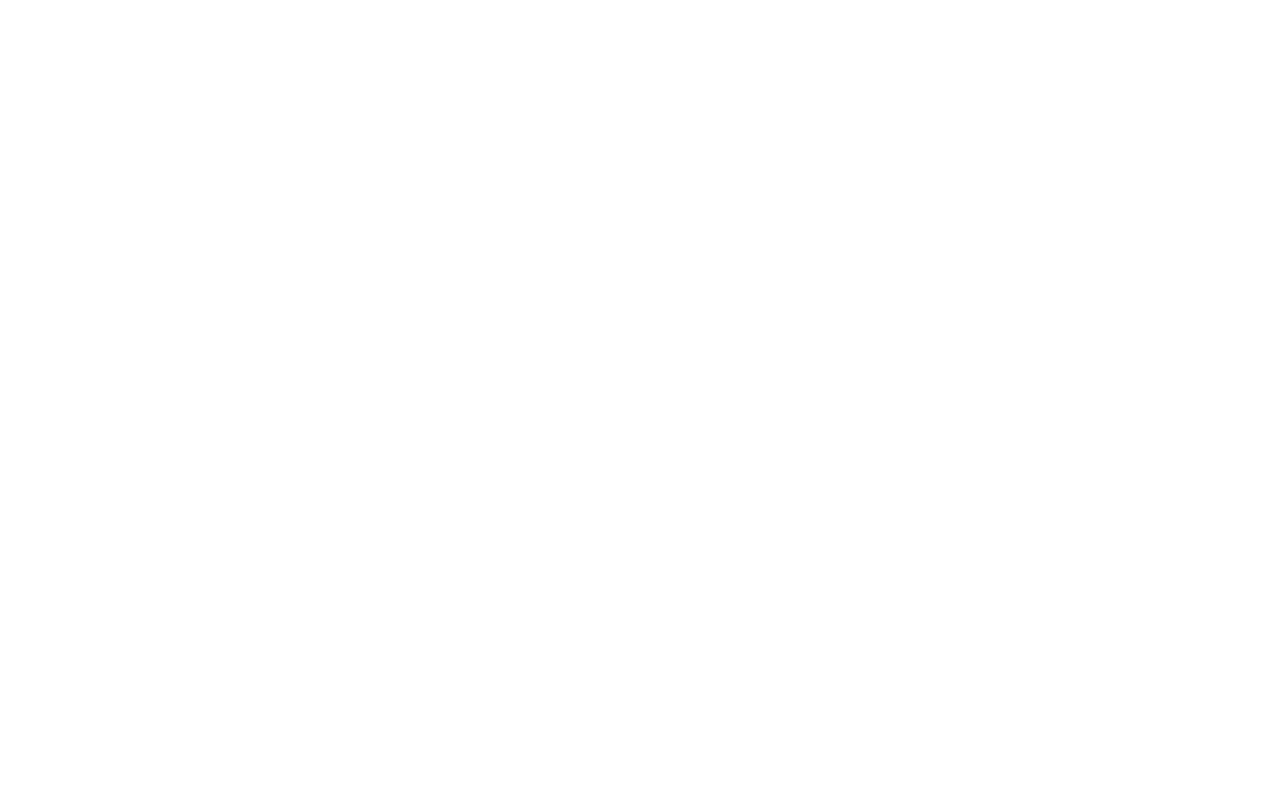
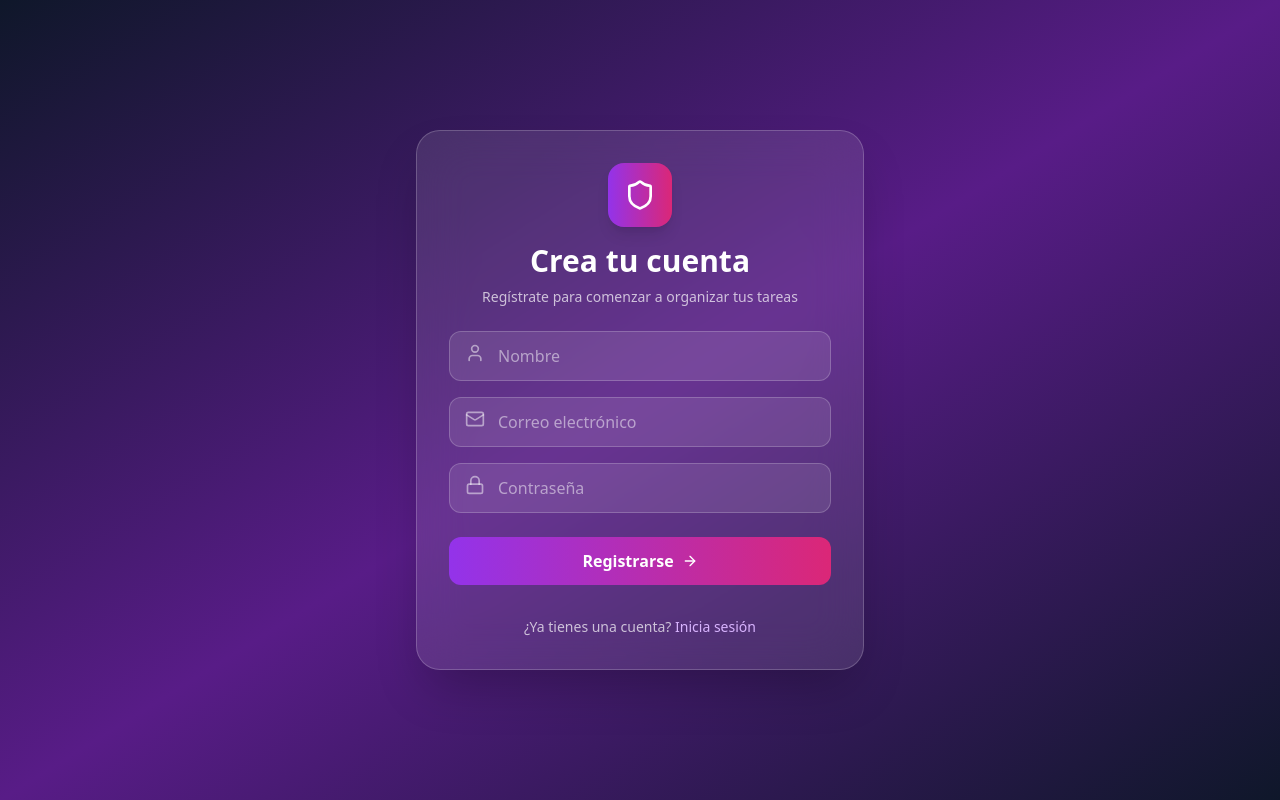
Before and after one commit to Manvepa/myTaskFullStack, a React (Vite) app in the folder frontend/my-task-frontend/: page /register in a window 1280 px wide. Before the commit this address had no page. Built offline with nearby package versions, Linux system fonts and the light colour scheme.

Commit message:
interfazRegister

```diff
--- a/frontend/my-task-frontend/src/App.jsx
+++ b/frontend/my-task-frontend/src/App.jsx
@@ -4,12 +4,14 @@
 import Login from './pages/Login';
 import TaskList from './pages/TaskList';
 import PrivateRoute from './components/PrivateRoute';
+import Register from './pages/Register';
 
 function App() {
   return (
     <Routes>
       <Route path="/login" element={<Login />} />
       <Route path="/" element={<Login />} />
+      <Route path="/register" element={<Register />} />
       {/* Rutas protegidas */}
       <Route element={<PrivateRoute />}>
         <Route path="/tasks" element={<TaskList />} />
--- a/frontend/my-task-frontend/src/pages/Login.jsx
+++ b/frontend/my-task-frontend/src/pages/Login.jsx
@@ -46,19 +46,19 @@
 
   return (
   <div className="min-h-screen relative overflow-hidden bg-gradient-to-br from-slate-900 via-purple-900 to-slate-900">
-      {/* Animated background elements */}
-      <div className="absolute inset-0 overflow-hidden">
-        <div className="absolute top-20 left-20 w-72 h-72 bg-gradient-to-r from-purple-500/30 to-pink-500/30 rounded-full blur-3xl animate-pulse"></div>
-        <div className="absolute bottom-20 right-20 w-80 h-80 bg-gradient-to-r from-blue-500/20 to-cyan-500/20 rounded-full blur-3xl animate-pulse" style={{ animationDelay: '1s' }}></div>
-        <div className="absolute top-1/2 left-1/2 transform -translate-x-1/2 -translate-y-1/2 w-96 h-96 bg-gradient-to-r from-indigo-500/10 to-purple-500/10 rounded-full blur-3xl animate-spin" style={{ animationDuration: '20s' }}></div>
-        <div className="absolute inset-0 bg-grid-pattern opacity-5"></div>
+    {/* Fondos decorativos con pointer-events-none */}
+    <div className="absolute inset-0 overflow-hidden pointer-events-none">
+      <div className="absolute top-20 left-20 w-72 h-72 bg-gradient-to-r from-purple-500/30 to-pink-500/30 rounded-full blur-3xl animate-pulse pointer-events-none"></div>
+      <div className="absolute bottom-20 right-20 w-80 h-80 bg-gradient-to-r from-blue-500/20 to-cyan-500/20 rounded-full blur-3xl animate-pulse pointer-events-none" style={{ animationDelay: '1s' }}></div>
+      <div className="absolute top-1/2 left-1/2 transform -translate-x-1/2 -translate-y-1/2 w-96 h-96 bg-gradient-to-r from-indigo-500/10 to-purple-500/10 rounded-full blur-3xl animate-spin pointer-events-none" style={{ animationDuration: '20s' }}></div>
+      <div className="absolute inset-0 bg-grid-pattern opacity-5 pointer-events-none"></div>
     </div>
 
-      <div className="absolute inset-0">
+    <div className="absolute inset-0 pointer-events-none">
       {[...Array(15)].map((_, i) => (
         <div
           key={i}
-            className="absolute w-1 h-1 bg-white rounded-full animate-twinkle"
+          className="absolute w-1 h-1 bg-white rounded-full animate-twinkle pointer-events-none"
           style={{
             left: `${Math.random() * 100}%`,
             top: `${Math.random() * 100}%`,
@@ -72,27 +72,28 @@
     <div className="relative z-10 min-h-screen flex items-center justify-center p-4">
       <form onSubmit={handleSubmit} className="w-full max-w-md">
         <div className="bg-white/10 backdrop-blur-2xl border border-white/20 rounded-3xl p-8 shadow-2xl relative overflow-hidden">
-            <div className="absolute inset-0 bg-gradient-to-br from-white/10 via-transparent to-transparent rounded-3xl"></div>
+          <div className="absolute inset-0 bg-gradient-to-br from-white/10 via-transparent to-transparent rounded-3xl pointer-events-none"></div>
 
+          {/* Encabezado */}
           <div className="relative z-10 text-center mb-8">
             <div className="relative mx-auto w-20 h-20 mb-6">
-                <div className="absolute inset-0 bg-gradient-to-r from-purple-500 to-pink-500 rounded-2xl blur-lg opacity-75 animate-pulse"></div>
+              <div className="absolute inset-0 bg-gradient-to-r from-purple-500 to-pink-500 rounded-2xl blur-lg opacity-75 animate-pulse pointer-events-none"></div>
               <div className="relative bg-gradient-to-r from-purple-600 to-pink-600 rounded-2xl w-full h-full flex items-center justify-center shadow-xl">
                 <Shield className="w-10 h-10 text-white" />
               </div>
             </div>
-
             <h1 className="text-4xl font-bold text-white mb-2 tracking-tight">Bienvenido</h1>
             <p className="text-white/70 text-sm">Ingresa a tu cuenta para continuar</p>
           </div>
 
+          {/* Inputs */}
           <div className="space-y-6 relative z-10">
             {error && <div className="text-sm text-red-400 text-center">{error}</div>}
 
             <div className="space-y-2">
               <label className="block text-sm font-medium text-white/90 pl-1">Correo electrónico</label>
               <div className="relative group">
-                  <div className="absolute inset-0 bg-gradient-to-r from-purple-500/20 to-pink-500/20 rounded-xl blur opacity-0 group-hover:opacity-100 transition-opacity duration-300"></div>
+                <div className="absolute inset-0 bg-gradient-to-r from-purple-500/20 to-pink-500/20 rounded-xl blur opacity-0 group-hover:opacity-100 transition-opacity duration-300 pointer-events-none"></div>
                 <div className="relative flex items-center">
                   <div className="absolute left-4 z-10">
                     <Mail className="w-5 h-5 text-white/50" />
@@ -112,7 +113,7 @@
             <div className="space-y-2">
               <label className="block text-sm font-medium text-white/90 pl-1">Contraseña</label>
               <div className="relative group">
-                  <div className="absolute inset-0 bg-gradient-to-r from-purple-500/20 to-pink-500/20 rounded-xl blur opacity-0 group-hover:opacity-100 transition-opacity duration-300"></div>
+                <div className="absolute inset-0 bg-gradient-to-r from-purple-500/20 to-pink-500/20 rounded-xl blur opacity-0 group-hover:opacity-100 transition-opacity duration-300 pointer-events-none"></div>
                 <div className="relative flex items-center">
                   <div className="absolute left-4 z-10">
                     <Lock className="w-5 h-5 text-white/50" />
@@ -132,6 +133,7 @@
               </div>
             </div>
 
+            {/* Recordarme y Olvidé contraseña */}
             <div className="flex items-center justify-between text-sm">
               <label className="flex items-center space-x-2 cursor-pointer group">
                 <input type="checkbox" className="sr-only" />
@@ -141,8 +143,9 @@
               <a href="#" className="text-purple-300 hover:text-purple-200 transition-colors duration-200 font-medium">¿Olvidaste tu contraseña?</a>
             </div>
 
+            {/* Botón de inicio */}
             <div className="relative group">
-                <div className="absolute inset-0 bg-gradient-to-r from-purple-600 to-pink-600 rounded-xl blur group-hover:blur-lg transition-all duration-300"></div>
+              <div className="absolute inset-0 bg-gradient-to-r from-purple-600 to-pink-600 rounded-xl blur group-hover:blur-lg transition-all duration-300 pointer-events-none"></div>
               <button type="submit" className="relative w-full bg-gradient-to-r from-purple-600 to-pink-600 hover:from-purple-700 hover:to-pink-700 text-white font-semibold py-4 px-6 rounded-xl shadow-lg transform hover:scale-[1.02] active:scale-[0.98] transition-all duration-300 flex items-center justify-center space-x-2">
                 <span>Iniciar sesión</span>
                 <ArrowRight className="w-5 h-5 group-hover:translate-x-1 transition-transform duration-200" />
@@ -150,37 +153,22 @@
             </div>
           </div>
 
-            {/* Divider */}
-            <div className="relative my-8">
-              <div className="absolute inset-0 flex items-center">
-                <div className="w-full border-t border-white/20"></div>
-              </div>
-              <div className="relative flex justify-center">
-                <span className="px-4 bg-gradient-to-r from-slate-900/50 to-purple-900/50 text-white/60 text-sm rounded-full">o continúa con</span>
-              </div>
-            </div>
-
-            {/* Social buttons */}
-            <div className="grid grid-cols-2 gap-4 mb-6">
-              <button className="flex items-center justify-center px-4 py-3 bg-white/10 border border-white/20 rounded-xl hover:bg-white/20 transition-all duration-300 group">
-                <div className="w-5 h-5 bg-gradient-to-r from-red-500 to-yellow-500 rounded mr-2"></div>
-                <span className="text-white/80 text-sm font-medium group-hover:text-white transition-colors duration-200">Google</span>
+          {/* Enlace a registro */}
+          <div className="mt-6 text-center">
+            <p className="text-white/70 text-sm">
+              ¿No tienes una cuenta?{' '}
+              <button
+                type="button"
+                onClick={() => navigate('/register')}
+                className="text-purple-300 hover:text-purple-200 font-medium"
+              >
+                Regístrate
               </button>
-              <button className="flex items-center justify-center px-4 py-3 bg-white/10 border border-white/20 rounded-xl hover:bg-white/20 transition-all duration-300 group">
-                <div className="w-5 h-5 bg-gradient-to-r from-blue-600 to-blue-800 rounded mr-2"></div>
-                <span className="text-white/80 text-sm font-medium group-hover:text-white transition-colors duration-200">Facebook</span>
-              </button>
-            </div>
-
-            <div className="text-center">
-              <p className="text-white/60 text-sm">
-                ¿No tienes una cuenta?{' '}
-                <a href="#" className="text-purple-300 hover:text-purple-200 font-semibold transition-colors duration-200">Regístrate aquí</a>
             </p>
           </div>
         </div>
 
-          {/* Trust & footer */}
+        {/* Información al pie */}
         <div className="mt-8 flex items-center justify-center space-x-6">
           <div className="flex items-center space-x-2 text-white/60">
             <Shield className="w-4 h-4" /><span className="text-xs">Seguro</span>
@@ -201,9 +189,9 @@
         </div>
       </form>
     </div>
-
   </div>
 );
+
 }
 
 export default Login;
--- /dev/null
+++ b/frontend/my-task-frontend/src/pages/Register.jsx
@@ -0,0 +1,113 @@
+import React, { useState } from 'react';
+import { Mail, Lock, User, ArrowRight, Shield } from 'lucide-react';
+import { useNavigate } from 'react-router-dom';
+import API from '../api';
+
+function Register() {
+  const navigate = useNavigate();
+  const [formData, setFormData] = useState({
+    name: '',
+    email: '',
+    password: ''
+  });
+  const [error, setError] = useState('');
+  const [success, setSuccess] = useState('');
+
+  const handleChange = e => {
+    setFormData({ ...formData, [e.target.name]: e.target.value });
+  };
+
+  const handleSubmit = async e => {
+    e.preventDefault();
+    setError('');
+    setSuccess('');
+    try {
+      const res = await API.post('/auth/register', formData);
+      setSuccess('Registro exitoso, redirigiendo...');
+      setTimeout(() => navigate('/login'), 2000);
+    } catch (err) {
+      setError(err.response?.data?.message || 'Error al registrar');
+    }
+  };
+
+  return (
+    <div className="min-h-screen bg-gradient-to-br from-slate-900 via-purple-900 to-slate-900 flex justify-center items-center px-4">
+      <form onSubmit={handleSubmit} className="bg-white/10 p-8 rounded-3xl shadow-2xl backdrop-blur-xl w-full max-w-md space-y-6 relative border border-white/20">
+        <div className="text-center">
+          <div className="mx-auto w-16 h-16 mb-4 bg-gradient-to-r from-purple-600 to-pink-600 rounded-2xl flex items-center justify-center shadow-lg">
+            <Shield className="text-white w-8 h-8" />
+          </div>
+          <h2 className="text-3xl text-white font-bold">Crea tu cuenta</h2>
+          <p className="text-white/70 text-sm mt-2">Regístrate para comenzar a organizar tus tareas</p>
+        </div>
+
+        {error && <p className="text-red-400 text-sm text-center">{error}</p>}
+        {success && <p className="text-green-400 text-sm text-center">{success}</p>}
+
+        <div className="space-y-4">
+          <div className="relative">
+            <User className="absolute left-4 top-3 text-white/50 w-5 h-5" />
+            <input
+              type="text"
+              name="name"
+              placeholder="Nombre"
+              value={formData.name}
+              onChange={handleChange}
+              className="w-full bg-white/10 border border-white/20 rounded-xl pl-12 pr-4 py-3 text-white placeholder-white/50 focus:bg-white/20 focus:border-white/40 focus:outline-none"
+              required
+            />
+          </div>
+
+          <div className="relative">
+            <Mail className="absolute left-4 top-3 text-white/50 w-5 h-5" />
+            <input
+              type="email"
+              name="email"
+              placeholder="Correo electrónico"
+              value={formData.email}
+              onChange={handleChange}
+              className="w-full bg-white/10 border border-white/20 rounded-xl pl-12 pr-4 py-3 text-white placeholder-white/50 focus:bg-white/20 focus:border-white/40 focus:outline-none"
+              required
+            />
+          </div>
+
+          <div className="relative">
+            <Lock className="absolute left-4 top-3 text-white/50 w-5 h-5" />
+            <input
+              type="password"
+              name="password"
+              placeholder="Contraseña"
+              value={formData.password}
+              onChange={handleChange}
+              className="w-full bg-white/10 border border-white/20 rounded-xl pl-12 pr-4 py-3 text-white placeholder-white/50 focus:bg-white/20 focus:border-white/40 focus:outline-none"
+              required
+            />
+          </div>
+        </div>
+
+        <button
+          type="submit"
+          className="w-full bg-gradient-to-r from-purple-600 to-pink-600 hover:from-purple-700 hover:to-pink-700 text-white py-3 rounded-xl font-semibold flex justify-center items-center gap-2"
+        >
+          <span>Registrarse</span>
+          <ArrowRight className="w-4 h-4" />
+        </button>
+
+        <div className="text-center pt-2">
+          <p className="text-white/70 text-sm">
+            ¿Ya tienes una cuenta?{' '}
+            <button
+              type="button"
+              onClick={() => navigate('/login')}
+              className="text-purple-300 hover:text-purple-200 font-medium"
+            >
+              Inicia sesión
+            </button>
+          </p>
+        </div>
+      </form>
+    </div>
+  );
+}
+
+export default Register;
```
Lines whose indentation alone changed are shown as unchanged.
